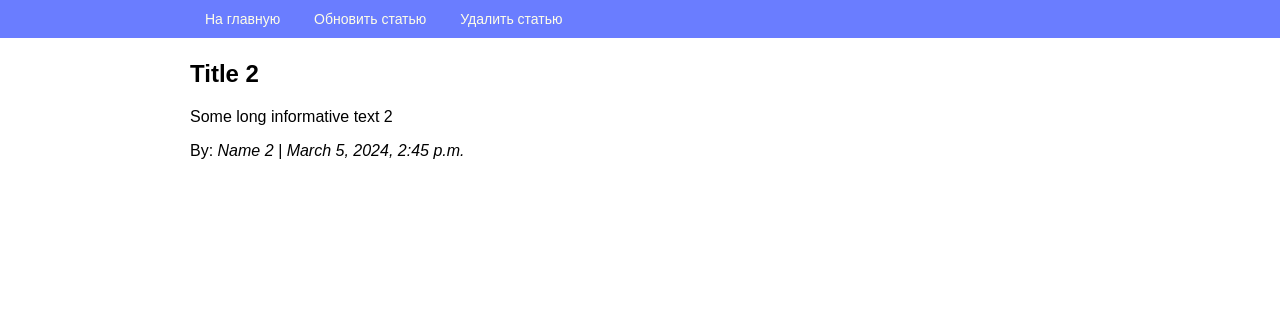
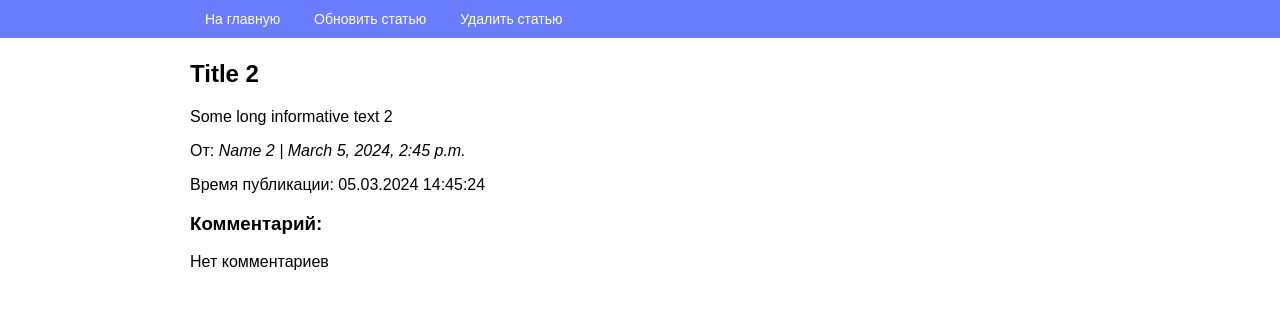
Before and after one commit to Beknasar/Article-project, a Django app: page /article/2/ in a window 1280 px wide. Shown: the top 309 px of the page. Run offline with Django 4.2, Linux system fonts and the light colour scheme; data comes from the database, SQL or seed files in the repository.

Commit message:
Добавлен вывод комментариев в статье. Добавлен вывод поля publish_at в статье.

```diff
--- a/source/webapp/templates/article/article_view.html
+++ b/source/webapp/templates/article/article_view.html
@@ -8,6 +8,16 @@
     <div class="container">
         <h2><strong>{{ article.title }}</strong></h2>
         <p>{{ article.text }}</p>
-        <p>By: <em>{{ article.author }} | {{ article.created_at }}</em></p>
+        <p>От: <em>{{ article.author }} | {{ article.created_at }}</em></p>
+        <p>Время публикации: {{ article.publish_at|date:"d.m.Y H:i:s" }}</p>
+        <h3>Комментарий:</h3>
+        {% for comment in article.comments.all %}
+            <div>
+                <h4>{{ comment.author }} ({{ comment.created_at }})</h4>
+                <div class="pre">{{ comment.text }}</div>
+            </div>
+        {% empty %}
+            <p>Нет комментариев</p>
+        {% endfor %}
     </div>
 {% endblock %}
```
